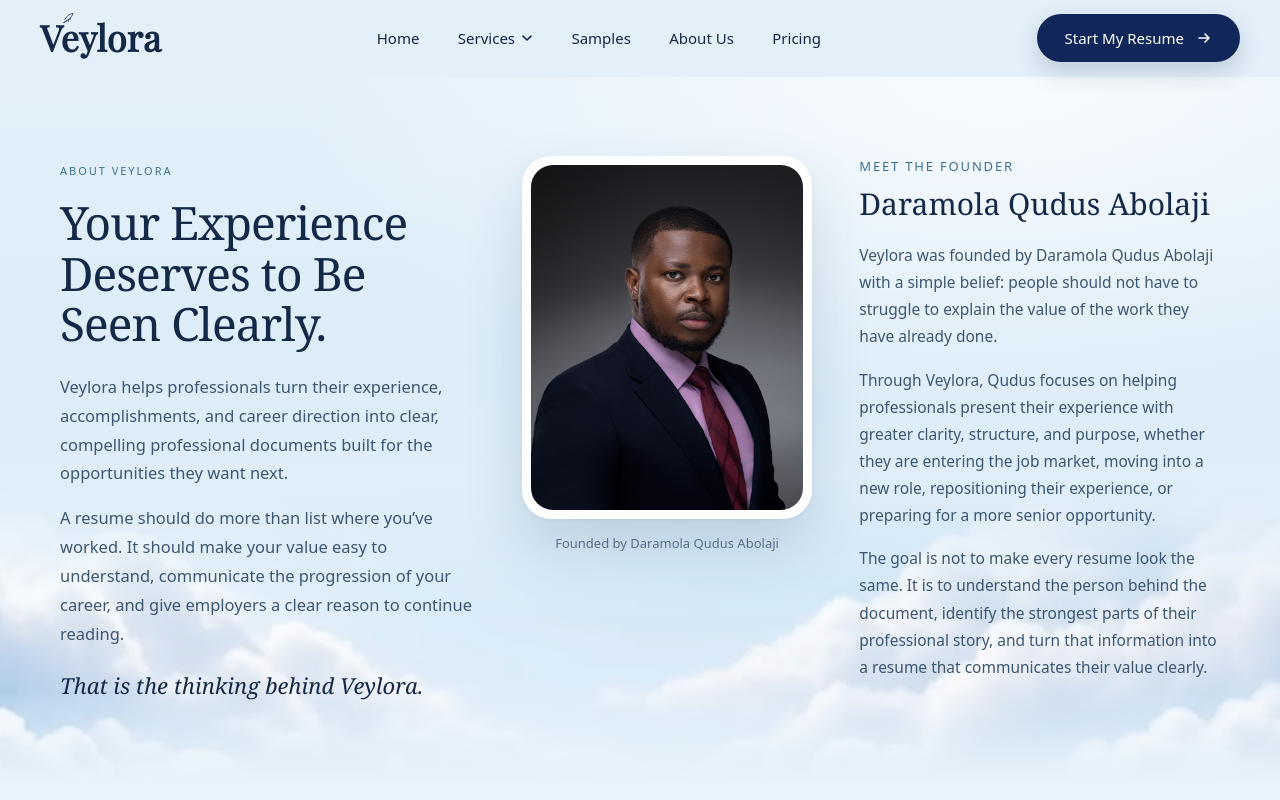
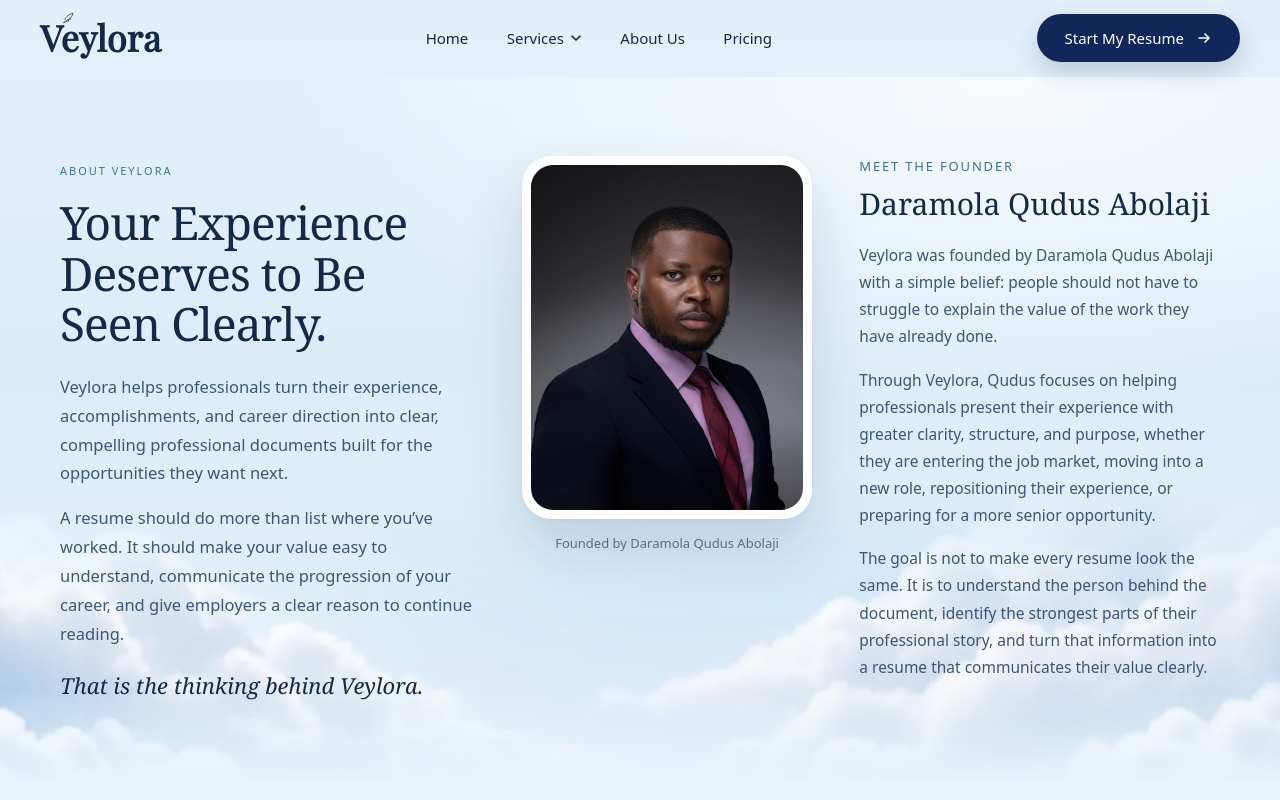
Before and after one commit to hasbunallah01/The-Resume-web, a Next.js app: page /about in a window 1280 px wide. Shown: the top 800 px of the page. Built offline with nearby package versions, Linux system fonts and the light colour scheme.

Commit message:
Move Sample work into the Services menu

```diff
--- a/components/Header.tsx
+++ b/components/Header.tsx
@@ -9,10 +9,10 @@ const serviceLinks = [
   { label: "Resume writing", href: "/services" },
   { label: "Packages and pricing", href: "/services#pricing" },
   { label: "Our writers", href: "/writers" },
+  { label: "Sample work", href: "/samples" },
 ];
 
 const links = [
-  { label: "Samples", href: "/samples", key: "Samples" },
   { label: "About Us", href: "/about", key: "About" },
   { label: "Pricing", href: "/services#pricing", key: "Pricing" },
 ];
@@ -39,7 +39,7 @@ export default function Header({ active = "" }: { active?: string }) {
   const servicesRef = useRef<HTMLDivElement>(null);
   const servicesButtonRef = useRef<HTMLButtonElement>(null);
   const [scrolled, setScrolled] = useState(false);
-  const servicesActive = active === "Services" || active === "Our Writers";
+  const servicesActive = active === "Services" || active === "Our Writers" || active === "Samples";
 
   const headerRef = useRef<HTMLElement>(null);
   const pathname = usePathname();
```
